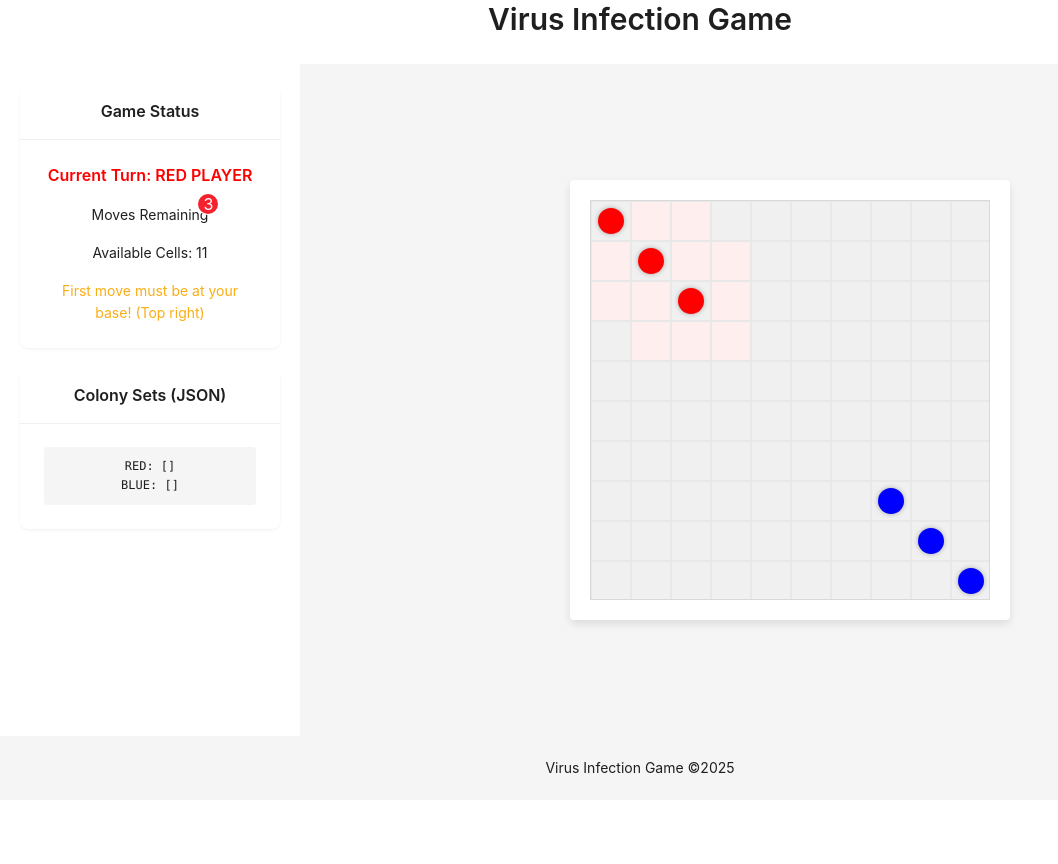
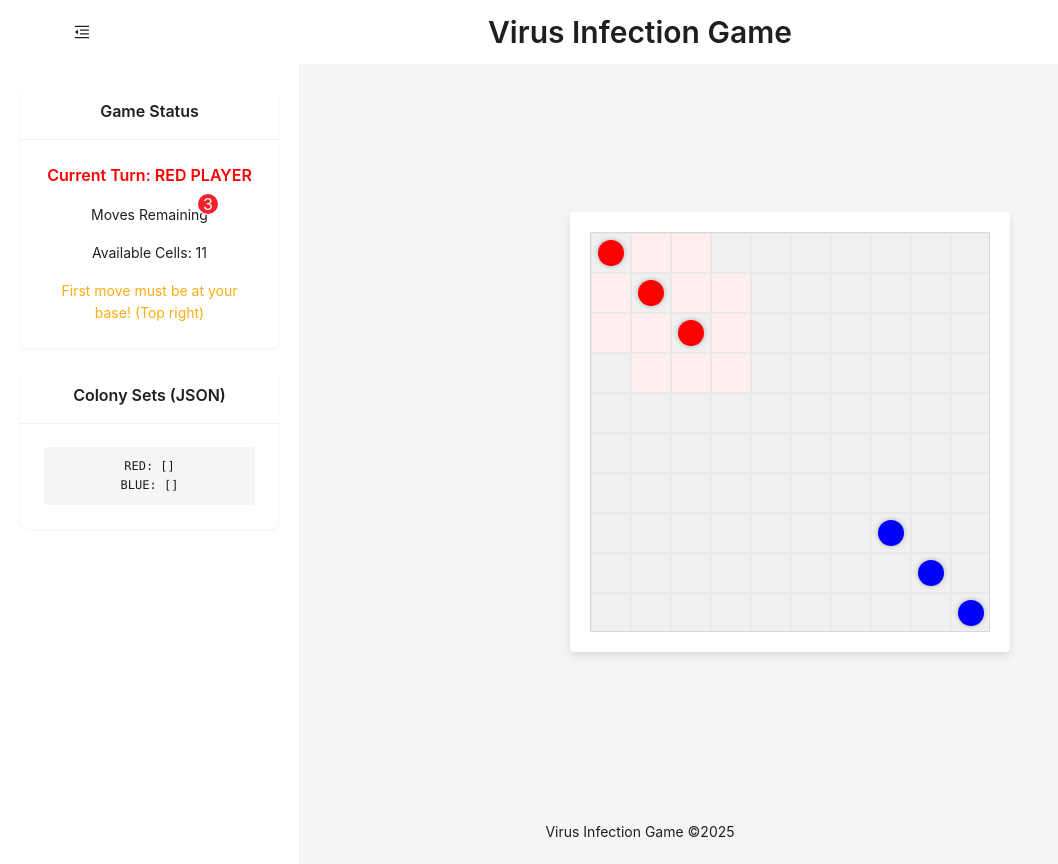
Before and after one commit to nik-lubavin/Infection_game, a React (Create React App) app: page / in a window 1280 px wide. Shown: the whole page, without its empty margins (0-1058 px from the left). Before the commit the page ends 800 px from the top, so only its background shows below. Built offline with nearby package versions, Linux system fonts and the light colour scheme.

Commit message:
Sidebar is a separate component now

```diff
--- /dev/null
+++ b/src/components/Sidebar.tsx
@@ -0,0 +1,186 @@
+import React, { useState, useRef } from "react";
+import { Typography, Card, Row, Col, Badge } from "antd";
+import { PlayerType } from "../interfaces/Board";
+import { ICell } from "../classes/Cell";
+
+const { Text } = Typography;
+
+interface SidebarProps {
+  currentPlayer: PlayerType;
+  movesLeft: number;
+  availableCells: ICell[];
+  redColonySets: any[];
+  blueColonySets: any[];
+  collapsed: boolean;
+  onCollapse: (collapsed: boolean) => void;
+}
+
+const Sidebar: React.FC<SidebarProps> = ({
+  currentPlayer,
+  movesLeft,
+  availableCells,
+  redColonySets,
+  blueColonySets,
+  collapsed,
+  onCollapse,
+}) => {
+  const [width, setWidth] = useState(300);
+  const sidebarRef = useRef<HTMLDivElement>(null);
+  const isResizing = useRef(false);
+
+  const handleMouseDown = (e: React.MouseEvent) => {
+    isResizing.current = true;
+  };
+
+  const handleMouseMove = (e: MouseEvent) => {
+    if (isResizing.current && sidebarRef.current) {
+      const newWidth =
+        e.clientX - sidebarRef.current.getBoundingClientRect().left;
+      if (newWidth > 80 && newWidth < 600) {
+        // Set min and max width
+        setWidth(newWidth);
+      }
+    }
+  };
+
+  const handleMouseUp = () => {
+    isResizing.current = false;
+  };
+
+  React.useEffect(() => {
+    document.addEventListener("mousemove", handleMouseMove);
+    document.addEventListener("mouseup", handleMouseUp);
+    return () => {
+      document.removeEventListener("mousemove", handleMouseMove);
+      document.removeEventListener("mouseup", handleMouseUp);
+    };
+  }, []);
+
+  return (
+    <div
+      ref={sidebarRef}
+      style={{
+        width: collapsed ? 80 : width,
+        height: "100vh",
+        backgroundColor: "#fff",
+        borderRight: "1px solid #f0f0f0",
+        padding: collapsed ? "20px 10px" : "20px",
+        transition: "width 0.2s ease",
+        overflow: "hidden",
+        display: "flex",
+        flexDirection: "column",
+        position: "relative",
+      }}
+    >
+      <div
+        style={{
+          width: "5px",
+          cursor: "col-resize",
+          position: "absolute",
+          top: 0,
+          right: 0,
+          bottom: 0,
+          zIndex: 1,
+        }}
+        onMouseDown={handleMouseDown}
+      />
+      {!collapsed && (
+        <>
+          <Card
+            title="Game Status"
+            bordered={false}
+            style={{ marginBottom: "20px" }}
+          >
+            <Row>
+              <Col span={24}>
+                <Text
+                  strong
+                  style={{
+                    color: currentPlayer === "red" ? "red" : "blue",
+                    fontSize: "16px",
+                  }}
+                >
+                  Current Turn: {currentPlayer.toUpperCase()} PLAYER
+                </Text>
+              </Col>
+            </Row>
+            <Row style={{ marginTop: 16 }}>
+              <Col span={24}>
+                <Badge
+                  count={movesLeft}
+                  color={currentPlayer === "red" ? "red" : "blue"}
+                  style={{ fontSize: "16px" }}
+                >
+                  <Text style={{ fontSize: "14px" }}>Moves Remaining</Text>
+                </Badge>
+              </Col>
+            </Row>
+            <Row style={{ marginTop: 16 }}>
+              <Col span={24}>
+                <Text style={{ fontSize: "14px" }}>
+                  Available Cells: {availableCells.length}
+                </Text>
+              </Col>
+            </Row>
+            {availableCells.length > 0 && (
+              <Row style={{ marginTop: 16 }}>
+                <Col span={24}>
+                  <Text type="warning" style={{ fontSize: "14px" }}>
+                    First move must be at your base!
+                    {currentPlayer === "red"
+                      ? " (Top right)"
+                      : " (Bottom left)"}
+                  </Text>
+                </Col>
+              </Row>
+            )}
+          </Card>
+
+          <Card title="Colony Sets (JSON)" bordered={false}>
+            <div
+              style={{
+                backgroundColor: "#f5f5f5",
+                padding: "10px",
+                borderRadius: "4px",
+                maxHeight: "400px",
+                overflow: "auto",
+                fontSize: "12px",
+                fontFamily: "monospace",
+              }}
+            >
+              <pre
+                style={{
+                  margin: 0,
+                  whiteSpace: "pre-wrap",
+                  wordBreak: "break-word",
+                }}
+              >
+                RED: {JSON.stringify(redColonySets, null, 2)}
+              </pre>
+              <pre
+                style={{
+                  margin: 0,
+                  whiteSpace: "pre-wrap",
+                  wordBreak: "break-word",
+                }}
+              >
+                BLUE: {JSON.stringify(blueColonySets, null, 2)}
+              </pre>
+            </div>
+          </Card>
+        </>
+      )}
+
+      {collapsed && (
+        <div style={{ textAlign: "center", color: "#666" }}>
+          <div style={{ fontSize: "12px", marginBottom: "8px" }}>
+            {currentPlayer === "red" ? "🔴" : "🔵"}
+          </div>
+          <div style={{ fontSize: "10px" }}>{movesLeft}</div>
+        </div>
+      )}
+    </div>
+  );
+};
+
+export default Sidebar;
--- a/src/pages/HomePage.tsx
+++ b/src/pages/HomePage.tsx
@@ -1,13 +1,17 @@
-import React from "react";
-import { Layout, Typography, Card, Row, Col, Badge } from "antd";
+import React, { useState } from "react";
+import { Layout, Typography, Button } from "antd";
+import { MenuFoldOutlined, MenuUnfoldOutlined } from "@ant-design/icons";
 import BoardComponent from "../components/BoardComponent";
+import Sidebar from "../components/Sidebar";
 import { GRID_SIZE, CELL_SIZE } from "../constants/board";
 import { useVirusGame } from "../hooks/useVirusGame";
 
-const { Header, Content, Footer, Sider } = Layout;
-const { Title, Text } = Typography;
+const { Header, Content, Footer } = Layout;
+const { Title } = Typography;
 
 const HomePage: React.FC = () => {
+  const [sidebarCollapsed, setSidebarCollapsed] = useState(false);
+
   const {
     board,
     currentPlayer,
@@ -47,95 +51,45 @@ const HomePage: React.FC = () => {
   }));
 
   return (
-    <Layout style={{ minHeight: "100vh" }}>
-      <Header style={{ background: "#fff", textAlign: "center" }}>
-        <Title level={2}>Virus Infection Game</Title>
+    <Layout style={{ minHeight: "100vh", overflow: "hidden" }}>
+      <Header
+        style={{
+          background: "#fff",
+          textAlign: "center",
+          display: "flex",
+          alignItems: "center",
+          justifyContent: "space-between",
+        }}
+      >
+        <Button
+          type="text"
+          icon={
+            sidebarCollapsed ? <MenuUnfoldOutlined /> : <MenuFoldOutlined />
+          }
+          onClick={() => setSidebarCollapsed(!sidebarCollapsed)}
+          style={{ fontSize: "16px", width: 64, height: 64 }}
+        />
+        <Title level={2} style={{ margin: 0 }}>
+          Virus Infection Game
+        </Title>
+        <div style={{ width: 64 }}></div>
       </Header>
-      <Layout>
-        <Sider width={300} theme="light" style={{ padding: "20px" }}>
-          <Card
-            title="Game Status"
-            bordered={false}
-            style={{ marginBottom: "20px" }}
-          >
-            <Row>
-              <Col span={24}>
-                <Text
-                  strong
-                  style={{
-                    color: currentPlayer === "red" ? "red" : "blue",
-                    fontSize: "16px",
-                  }}
-                >
-                  Current Turn: {currentPlayer.toUpperCase()} PLAYER
-                </Text>
-              </Col>
-            </Row>
-            <Row style={{ marginTop: 16 }}>
-              <Col span={24}>
-                <Badge
-                  count={movesLeft}
-                  color={currentPlayer === "red" ? "red" : "blue"}
-                  style={{ fontSize: "16px" }}
-                >
-                  <Text style={{ fontSize: "14px" }}>Moves Remaining</Text>
-                </Badge>
-              </Col>
-            </Row>
-            <Row style={{ marginTop: 16 }}>
-              <Col span={24}>
-                <Text style={{ fontSize: "14px" }}>
-                  Available Cells: {availableCells.length}
-                </Text>
-              </Col>
-            </Row>
-            {availableCells.length > 0 && (
-              <Row style={{ marginTop: 16 }}>
-                <Col span={24}>
-                  <Text type="warning" style={{ fontSize: "14px" }}>
-                    First move must be at your base!
-                    {currentPlayer === "red"
-                      ? " (Top right)"
-                      : " (Bottom left)"}
-                  </Text>
-                </Col>
-              </Row>
-            )}
-          </Card>
-
-          <Card title="Colony Sets (JSON)" bordered={false}>
-            <div
-              style={{
-                backgroundColor: "#f5f5f5",
-                padding: "10px",
-                borderRadius: "4px",
-                maxHeight: "400px",
-                overflow: "auto",
-                fontSize: "12px",
-                fontFamily: "monospace",
-              }}
-            >
-              <pre
-                style={{
-                  margin: 0,
-                  whiteSpace: "pre-wrap",
-                  wordBreak: "break-word",
-                }}
-              >
-                RED: {JSON.stringify(redColonySetsData, null, 2)}
-              </pre>
-              <pre
-                style={{
-                  margin: 0,
-                  whiteSpace: "pre-wrap",
-                  wordBreak: "break-word",
-                }}
-              >
-                BLUE: {JSON.stringify(blueColonySetsData, null, 2)}
-              </pre>
-            </div>
-          </Card>
-        </Sider>
+      <Layout
+        style={{
+          display: "flex",
+          flexDirection: "row",
+          height: "calc(100vh - 64px)",
+        }}
+      >
+        <Sidebar
+          currentPlayer={currentPlayer}
+          movesLeft={movesLeft}
+          availableCells={availableCells}
+          redColonySets={redColonySetsData}
+          blueColonySets={blueColonySetsData}
+          collapsed={sidebarCollapsed}
+          onCollapse={setSidebarCollapsed}
+        />
         <Content
           style={{
             padding: "20px",
@@ -143,6 +97,7 @@ const HomePage: React.FC = () => {
             justifyContent: "center",
             alignItems: "center",
             overflow: "auto",
+            flexGrow: 1,
           }}
         >
           <div
```
